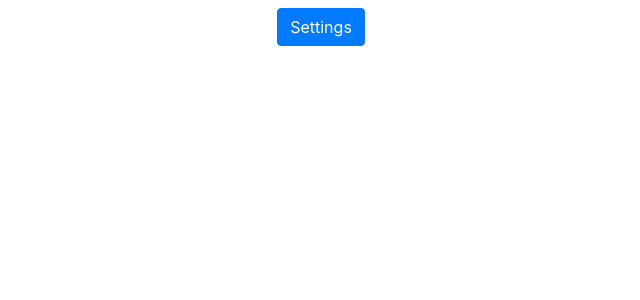
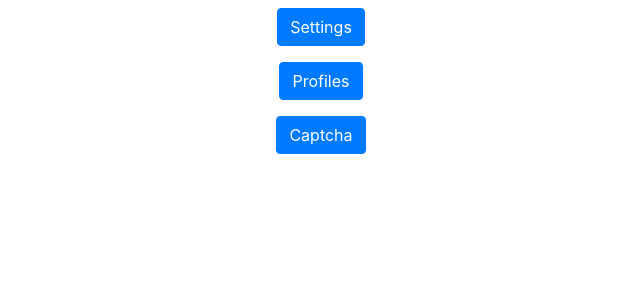
Before and after one commit to Instinct-Git/SneakersAccessTemp, a Flask app: page / in a window 1280 px wide. Shown: the part 48-348 px from the top of the page, without its empty margins (319-959 px from the left). Run offline with Flask 2, Linux system fonts and the light colour scheme; some libraries are stand-ins or nearby versions.

Commit message:
Scaled up HTML, got JS + CSS to work
Several pages now (inaccessible unless you type the directory). Next step is adding all button/page functionality

```diff
--- a/gui.py
+++ b/gui.py
@@ -1,12 +1,23 @@
-import os
 from flask import Flask, render_template, request
 from flaskwebgui import FlaskUI
 
 app = Flask(__name__)
 ui = FlaskUI(app)
 
-@app.route("/")
+@app.route("/", methods=['POST','GET'])
 def index():
-    return render_template('index.html')
+    if request.method == 'POST':
+        task_content = request.form['content']
+    else:
+        return render_template('index.html')
 
-ui.run()
+@app.route("/profiles")
+def profiles():
+    return render_template('profiles.html')
+
+@app.route("/captcha")
+def captcha():
+    return render_template('captcha.html')
+
+if __name__ == "__main__":
+    ui.run()
--- /dev/null
+++ b/static/css/styles.css
@@ -0,0 +1,3 @@
+#settings {
+    display: none;
+}
--- /dev/null
+++ b/static/js/main.js
@@ -0,0 +1,18 @@
+function settingsToggle() {
+    let settings = document.getElementById('settings')
+    console.log(settings.style.display)
+    if (settings.style.display == '' || settings.style.display == 'none')
+        settings.style.display = 'block'
+    else
+        settings.style.display = 'none'
+}
+
+/*
+document.addEventListener('DOMContentLoaded', function() {
+
+    var url = 'http://127.0.0.1:5001/GUI-is-still-open';
+    fetch(url, { mode: 'no-cors'});
+    setInterval(function(){ fetch(url, { mode: 'no-cors'});}, 5000)();
+
+});
+*/
--- /dev/null
+++ b/templates/base.html
@@ -0,0 +1,17 @@
+<!DOCTYPE html>
+<html>
+    <head>
+        <meta charset="UTF-8">
+        <meta name="viewport" content="width=device.width, initial-scale: 1.0">
+        <meta http-equiv=X-UA-Compatibile" content="ie-edge">
+        <link rel="stylesheet" type="text/css" href="{{ url_for('static', filename='css/styles.css') }}">
+        <link rel="stylesheet" href="https://stackpath.bootstrapcdn.com/bootstrap/4.3.1/css/bootstrap.min.css" integrity="sha384-ggOyR0iXCbMQv3Xipma34MD+dH/1fQ784/j6cY/iJTQUOhcWr7x9JvoRxT2MZw1T" crossorigin="anonymous">
+        {% block head %}{% endblock %}
+    </head>
+    <body>
+        {% block body %}{% endblock %}
+         <script src="jquery-3.5.1.min.js"></script>
+         <script type=text/javascript src="{{ url_for('static', filename='js/main.js') }}"></script>
+    </body>
+
+</html>
--- a/templates/index.html
+++ b/templates/index.html
@@ -1,24 +1,34 @@
-<!DOCTYPE html>
-<html>
-    <head>
-        <link rel="stylesheet" href="https://stackpath.bootstrapcdn.com/bootstrap/4.3.1/css/bootstrap.min.css" integrity="sha384-ggOyR0iXCbMQv3Xipma34MD+dH/1fQ784/j6cY/iJTQUOhcWr7x9JvoRxT2MZw1T" crossorigin="anonymous">
-        <link rel="stylesheet" type="text/css" href="styles.css">
-    </head>
+{% extends 'base.html' %}
 
-    <body>
+{% block head %}
+
+{% endblock %}
+
+{% block body %}
     <h1 id="header" class="text-center">Welcome to <b>Titan AIO</b>!</h1>
     <div id="mainmenu" class="text-center">
-        <button id="settingsBtn" class="btn btn-primary">Settings</button>
-    </div>
+        <div class="menuButtons">
+            <button id="settingsBtn" class="btn btn-primary" onclick="settingsToggle()">Settings</button>
+        </div>
 
-    <div id="settings" class="text-center">
-        <div>
+        <div id="settings" class="text-center">
             <p>Here are your saved settings: </p>
+            <div id="settingsInput">
+                 <form action="/" method="POST">
+                    <input type="text" name="content" id="content">
+                    <input type="submit" value="Add Task">
+                </form>
+            </div>
+        </div>
+        <p></p>
+        <div class="menuButtons">
+            <button action="/profiles" method="GET" id="profiles" class="text-center btn btn-primary">Profiles</button>
+        </div>
+        <p></p>
+        <div class="menuButtons">
+            <button action="/captcha" method="GET" id="captcha" class="text-center btn btn-primary">Captcha</button>
         </div>
     </div>
 
-    <script src="//ajax.googleapis.com/ajax/libs/jquery/1.9.1/jquery.min.js"></script>
-    <script src="main.js"></script>
-    </body>
 
-</html>
+{% endblock %}
--- a/templates/main.js
+++ /dev/null
@@ -1,7 +0,0 @@
-document.addEventListener('DOMContentLoaded', function() {
-
-    var url = 'http://127.0.0.1:5001/GUI-is-still-open';
-    fetch(url, { mode: 'no-cors'});
-    setInterval(function(){ fetch(url, { mode: 'no-cors'});}, 5000)();
-
-});
--- a/templates/styles.css
+++ /dev/null
@@ -1,3 +0,0 @@
-#settings {
-    display: none
-}
```
Also changed, not shown: templates/captcha.html (added, +9 -0 lines), templates/profiles.html (added, +9 -0 lines).
